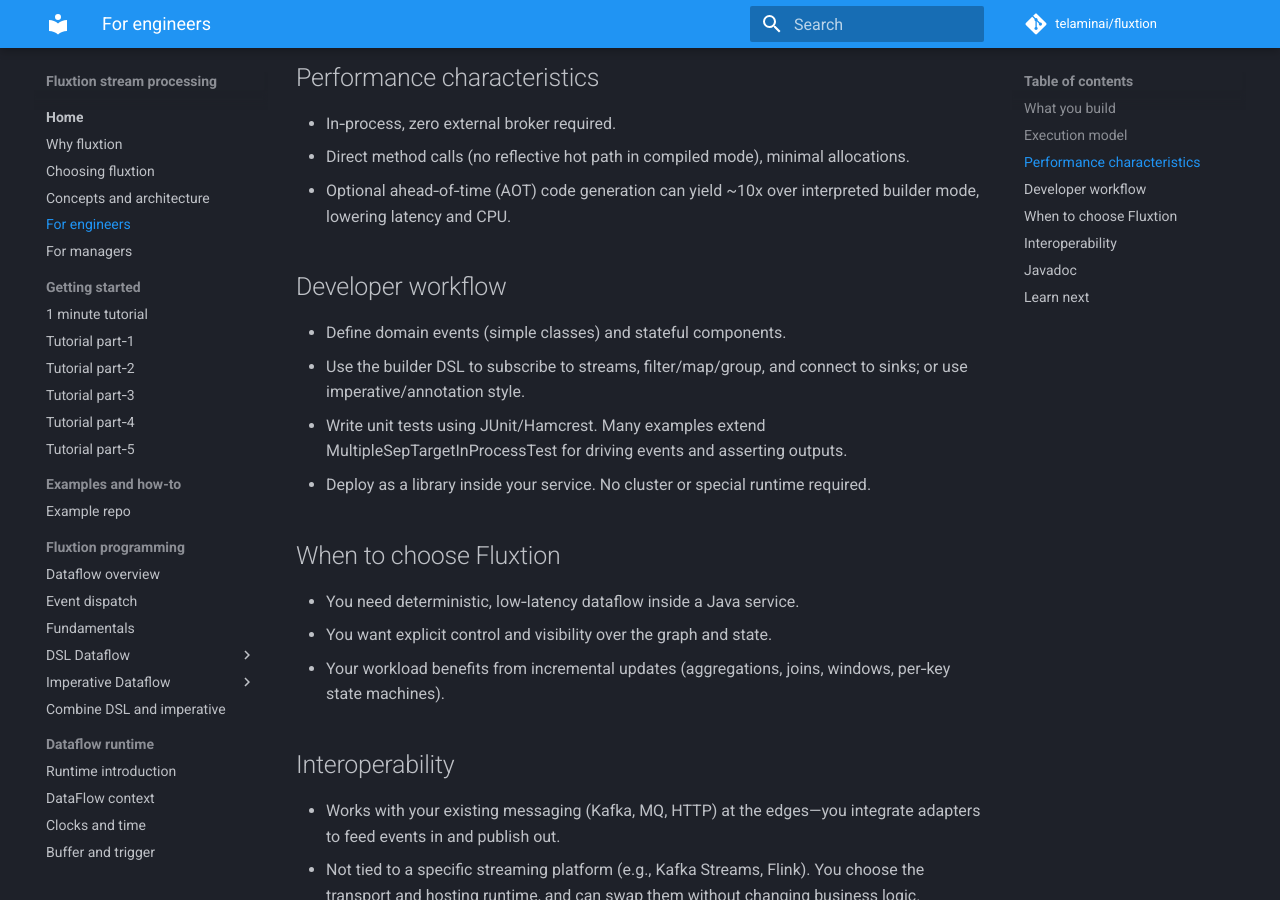
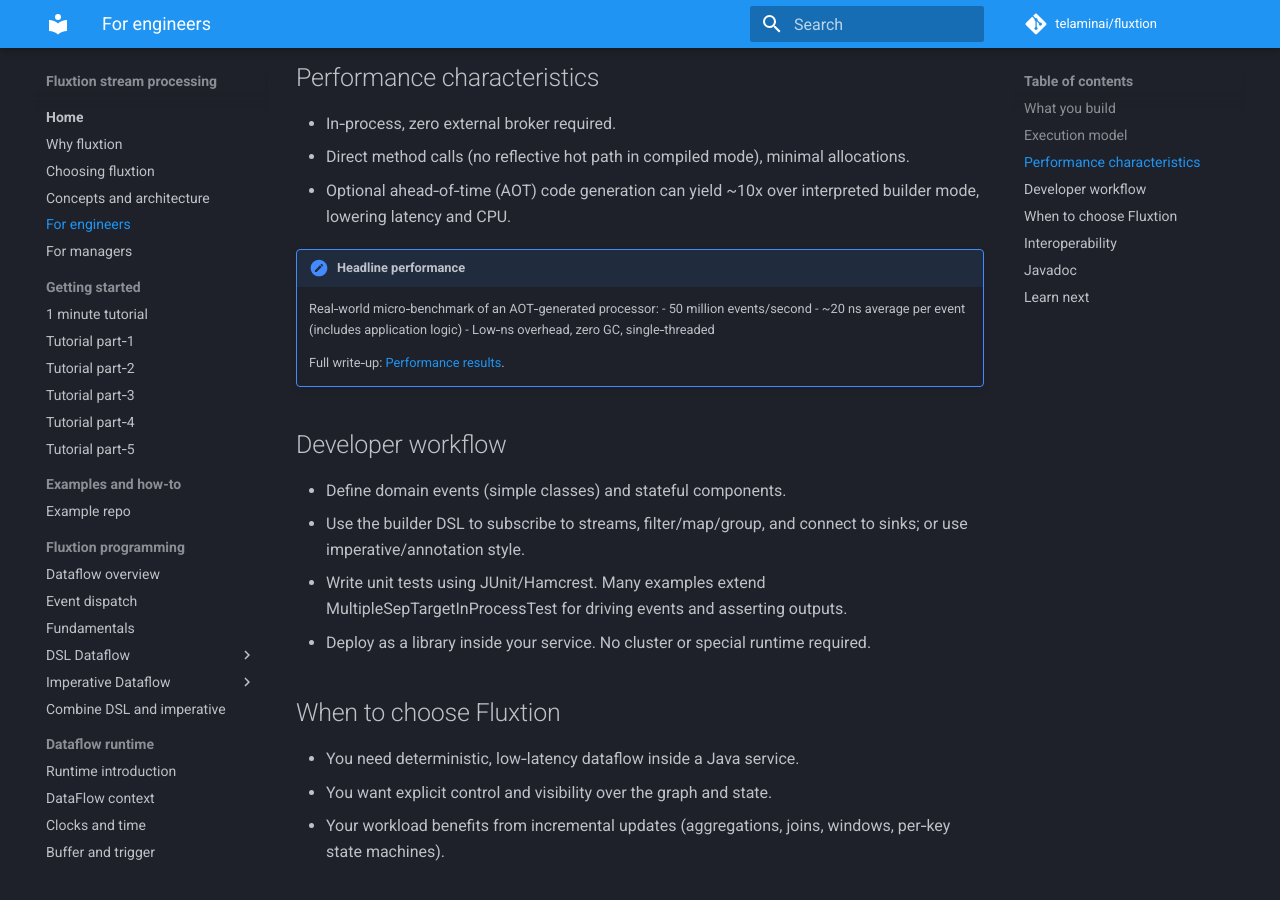
Before and after one commit to telaminai/fluxtion, an MkDocs documentation site: the page built from docs/home/intro-engineers.md, in a window 1280 px wide and 900 px high, scrolled down 715 px. Built offline with MkDocs 1.6.1 and Material for MkDocs 9.7.7, drawn with Linux system fonts in a browser that asks for light colours; comment, search, counter and statistics services are not loaded.

Commit message:
Link `performance.md` across documentation to highlight AOT performance benchmarks and metrics.

```diff
--- a/docs/home/intro-engineers.md
+++ b/docs/home/intro-engineers.md
@@ -21,6 +21,14 @@
 - In‑process, zero external broker required.
 - Direct method calls (no reflective hot path in compiled mode), minimal allocations.
 - Optional ahead‑of‑time (AOT) code generation can yield ~10x over interpreted builder mode, lowering latency and CPU.
+
+!!! note "Headline performance"
+    Real‑world micro‑benchmark of an AOT‑generated processor:
+    - 50 million events/second
+    - ~20 ns average per event (includes application logic)
+    - Low‑ns overhead, zero GC, single‑threaded
+
+    Full write‑up: [Performance results](../reference/performance.md).
 
 ## Developer workflow
 
```
Also changed, not shown: docs/home/choosing-fluxtion.md (+1 -1 lines), docs/index.md (+7 -0 lines), docs/reference/reference-documentation.md (+2 -0 lines).
